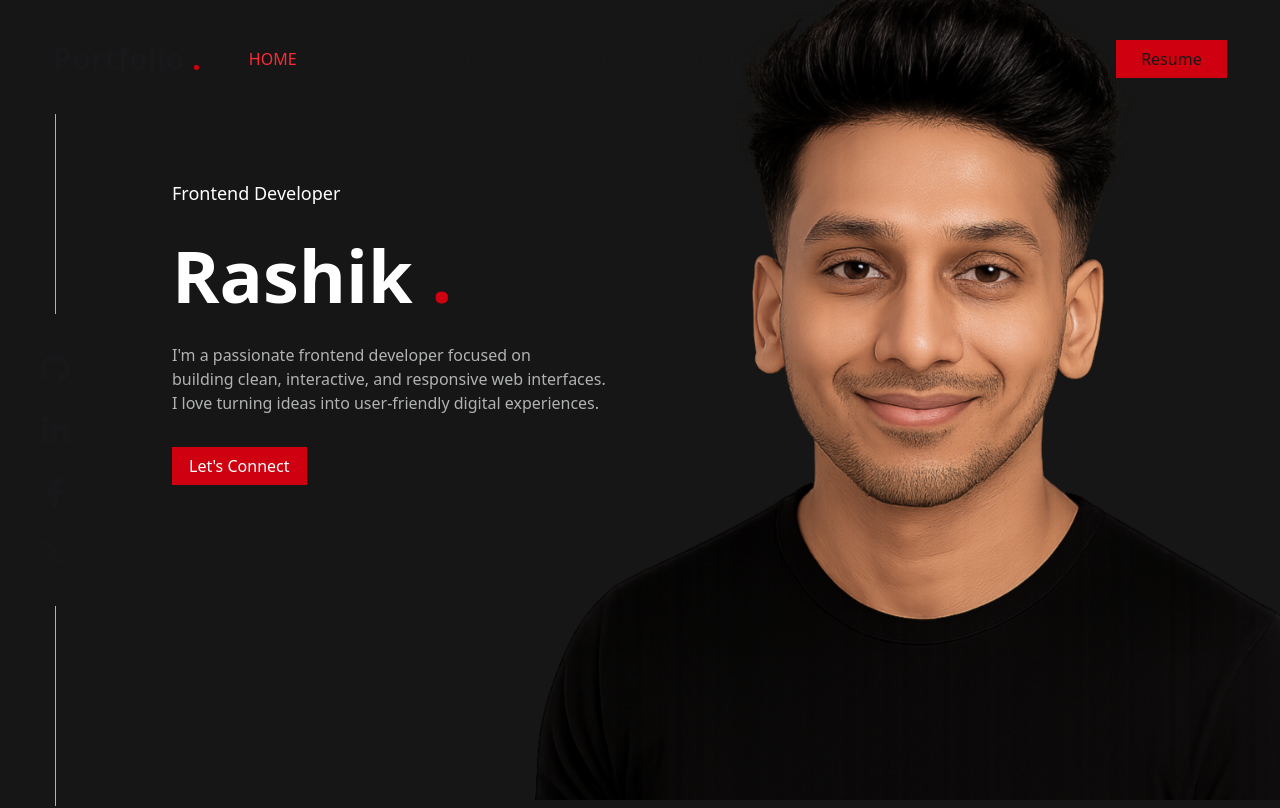
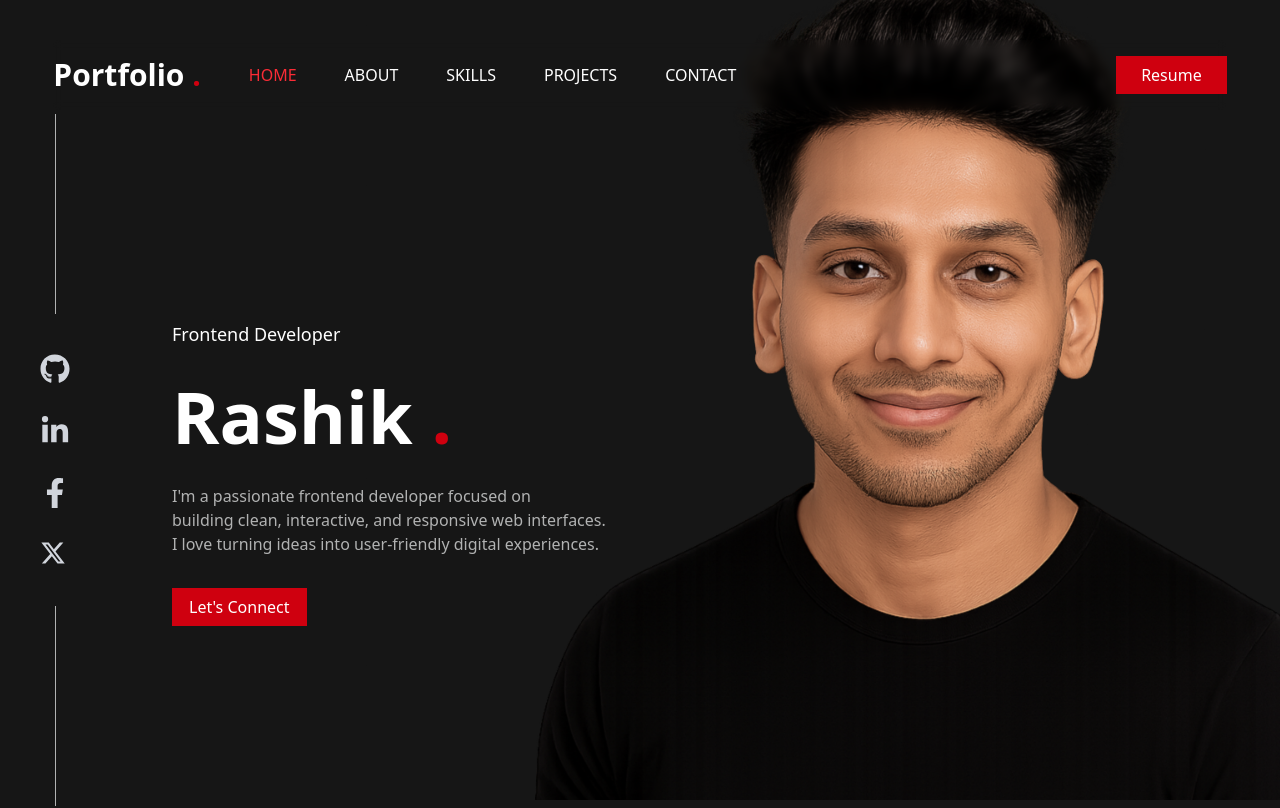
Before and after one commit to rashikdev/Portfolio, a React (Vite) app: page / in a window 1280 px wide. Shown: the top 808 px of the page. Built offline with nearby package versions, Linux system fonts and the light colour scheme; no server answers.

Commit message:
added one latest project

```diff
--- a/src/MainLayout/MainLayout.jsx
+++ b/src/MainLayout/MainLayout.jsx
@@ -22,7 +22,7 @@ const MainLayout = () => {
     <div className="overflow-x-hidden selection:bg-primary selection:text-white">
       <Navbar />
       {loading ? (
-        <div className="absolute top-1/2 left-1/2 transform -translate-x-1/2 -translate-y-1/2">
+        <div className="absolute top-1/2 left-1/2 transform -translate-x-1/2 -translate-y-1/2 bg-black w-full h-full flex items-center justify-center">
           <h2 className="text-4xl font-bold">
             <div className="loader"></div>
           </h2>
@@ -35,7 +35,7 @@ const MainLayout = () => {
           {/* social links */}
           <div className="fixed lg:top-1/7 lg:left-10 flex-col md:top-1/2 md:left-10 gap-10 items-center hidden lg:flex">
             <div className="bg-secondary h-50 w-[1px]"></div>
-            <div className="flex flex-col gap-8 text-2xl">
+            <div className="flex flex-col gap-8 text-2xl text-gray-300">
               <motion.a
                 initial={{ opacity: 0, x: -100 }}
                 animate={{ opacity: 1, x: 0 }}
--- a/src/components/Navbar.jsx
+++ b/src/components/Navbar.jsx
@@ -5,8 +5,8 @@ const Navbar = () => {
   const [activeLink, setActiveLink] = useState("home");
 
   return (
-    <div className="fixed z-50 w-full">
-      <nav className="w-11/12 mx-auto flex justify-between gap-6 py-10">
+    <div className="fixed z-50 w-full text-white md:top-10">
+      <nav className="w-11/12 mx-auto flex justify-between gap-6 backdrop-blur-[4px] py-4">
         <h2 className="text-3xl font-bold lg:hidden text-white">
           <a href="#">
             Portfolio<span className="text-primary">.</span>
@@ -79,7 +79,7 @@ const Navbar = () => {
           whileTap={{ scale: 0.9 }}
           className="px-6 py-[6px] bg-primary hover:bg-transparent border-1 border-primary cursor-pointer hidden lg:block"
         >
-          <a href="/Resume.pdf" download="Md_Rashik_Resume.pdf">
+          <a href="/Resume.pdf" download="Resume of Rashik.pdf" className="w-full h-full">
             Resume
           </a>
         </motion.button>
@@ -136,7 +136,7 @@ const Navbar = () => {
               whileTap={{ scale: 0.9 }}
               className="w-22 py-[4px] text-lg bg-primary hover:bg-black border-1 border-primary cursor-pointer"
             >
-              <a href="/Resume.pdf" download="Md_Rashik_Resume.pdf">
+              <a href="/Resume.pdf" download="Resume of Rashik.pdf">
                 Resume
               </a>
             </motion.button>
--- a/src/sections/Banner.jsx
+++ b/src/sections/Banner.jsx
@@ -30,7 +30,7 @@ const Banner = () => {
         initial={{ opacity: 0, y: 100 }}
         whileInView={{ opacity: 1, y: 0 }}
         transition={{ delay: 0.3, duration: 1 }}
-        className="absolute lg:bottom-1/7 md:bottom-120 md:space-y-5 -bottom-24 lg:transform -translate-y-1/2 lg:left-40 lg:space-y-8 space-y-3 pl-3 text-white"
+        className="absolute lg:top-2/5 md:bottom-120 md:space-y-5 -bottom-24 lg:transform -translate-y-1/2 lg:left-40 lg:space-y-8 space-y-3 pl-3 text-white"
       >
         <p className="text-lg">Frontend Developer</p>
         <h1 className="text-4xl md:text-7xl font-bold">
@@ -65,7 +65,7 @@ const Banner = () => {
           <a href="https://github.com/rashikdev" target="_blank">
             <FaGithub size={30} />
           </a>
-          <a href="https://github.com/rashikdev" target="_blank">
+          <a href="https://www.linkedin.com/in/rashikdev" target="_blank">
             <FaLinkedinIn size={30} />
           </a>
           <a href="https://www.facebook.com/share/16Fjh4kbAR/" target="_blank">
--- a/src/sections/ProjectCard.jsx
+++ b/src/sections/ProjectCard.jsx
@@ -23,15 +23,15 @@ const ProjectCard = ({ project }) => {
       initial={{ y: 150 }}
       whileInView={{ y: 0 }}
       transition={{ duration: 0.8, delay: 0.2 }}
-      className="min-h-[400px] lg:w-[78vw] p-5"
+      className="min-h-[400px] lg:h-[560px] lg:w-[78vw] p-5"
     >
       <Tilt
         tiltMaxAngleX={5}
         tiltMaxAngleY={5}
         glareEnable={false}
-        className="w-full shadow-2xl rounded-xl bg-zinc-900"
+        className="w-full shadow-2xl rounded-xl "
       >
-        <div className="flex flex-col lg:flex-row justify-between items-center gap-5 p-5">
+        <div className="flex flex-col lg:flex-row justify-between items-start gap-5 p-5">
           <div className="flex-1 rounded border-l-2 border-primary p-3">
             <img
               src={image}
@@ -43,10 +43,10 @@ const ProjectCard = ({ project }) => {
           <div className="flex-1 flex flex-col justify-between px-3 md:px-7 space-y-6">
             <h2 className="text-2xl font-bold text-primary">{title}</h2>
             <p className="text-secondary">{description_small}</p>
-            <ul>
+            <ul className="space-y-2">
               {features.map((feature, idx) => (
-                <li key={idx} className="font-semibold text-white">
-                  {"=> "} {feature}
+                <li key={idx} className="font-semibold text-white flex gap-2 leading-5">
+                  <span className="text-primary">{"=>"}</span> <p>{feature}</p>
                 </li>
               ))}
             </ul>
--- a/src/sections/Projects.jsx
+++ b/src/sections/Projects.jsx
@@ -2,10 +2,55 @@ import ProjectCard from "./ProjectCard";
 import project1 from "../assets/project1.png";
 import project2 from "../assets/project2.png";
 import project3 from "../assets/project3.png";
+// import p1dashboard from "module";
 const Projects = () => {
   const projects = [
     {
       id: 1,
+      title: "Trips Bangladesh",
+      image: project3,
+      description_small:
+        "Trips is a full-featured Bangladeshi tourism platform connecting tourists and guides with booking, storytelling, and admin management tools.",
+      description_large:
+        "Trips is a comprehensive MERN-stack tourism platform for discovering, exploring, and booking travel experiences across Bangladesh. It enables users to book tour packages with verified guides, share their travel stories, and manage bookings. The admin panel includes detailed statistics and user management features. The platform also supports Stripe payments, role-based dashboards, and responsive UI with TailwindCSS. Animations and transitions are handled with Framer Motion for a modern feel.",
+      features: [
+        "Tour package booking with tour guide selection",
+        "Stripe payment integration",
+        "Tourist stories with Facebook share",
+        "Role-based dashboards (Admin, Tour Guide, Tourist)",
+        "Tour guide application & assignment system",
+        "Admin panel with stats and user management",
+        "Responsive UI with protected routes",
+      ],
+      stack: [
+        "React",
+        "TailwindCSS",
+        "Node.js",
+        "Express",
+        "MongoDB",
+        "Motion",
+        "React Router",
+        "Firebase Auth",
+        "Stripe",
+      ],
+      live: "https://travelbd-ea2e0.web.app/",
+      github: {
+        client: "https://github.com/rashikdev/travelbd-client",
+        server: "https://github.com/rashikdev/travelbd-server",
+      },
+      challenges: [
+        "Handling conditional UI and logic based on user roles",
+        "Synchronizing tour guide assignment status and bookings flow",
+        "Managing dynamic dashboard components and protected routes",
+      ],
+      improvements: [
+        "Implement in-app notifications for booking updates",
+        "Add reviews and ratings for guides and packages",
+        "Improve accessibility and SEO for better reach",
+      ],
+    },
+    {
+      id: 2,
       title: "HobbyHub",
       image: project2,
       description_small:
@@ -42,7 +87,7 @@ const Projects = () => {
       ],
     },
     {
-      id: 2,
+      id: 3,
       title: "STUDY BOND",
       image: project1,
       description_small:
@@ -70,37 +115,6 @@ const Projects = () => {
         "Add calendar-based assignment deadlines and reminders",
       ],
     },
-    {
-      id: 3,
-      title: "App Store",
-      image: project3,
-      description_small:
-        "A curated frontend app showcase where users can explore and rate different projects without needing to download or install anything.",
-      description_large:
-        "App Store is a frontend app rating platform where users can browse through a collection of frontend applications, view details, and rate them based on their experience. The project emphasizes clean UI, dynamic routing, user feedback through rating systems, and seamless navigation. No downloads or installations are required—it's all about exploring ideas and giving feedback. Ideal for showcasing frontend-only projects.",
-      features: [
-        "Frontend app preview",
-        "Rating system with user feedback",
-        "App detail pages",
-        "Smooth navigation & UX",
-        "Fully responsive layout",
-        "User login & authentication",
-      ],
-      stack: ["React", "TailwindCSS", "DaisyUI"],
-      live: "https://app-store-cb5da.web.app/",
-      github: {
-        client: "https://github.com/rashikdev/App-Store",
-        server: "",
-      },
-      challenges: [
-        "Handling rating state per user without a full backend",
-        "Ensuring unique ratings per app per user and preventing spam refresh",
-      ],
-      improvements: [
-        "Add filter & sort by rating or category",
-        "Integrate backend for persistent user ratings and review comments",
-      ],
-    },
   ];
 
   return (
```
Also changed, not shown: 2 other files (tests, documents, lock files or other folders).
